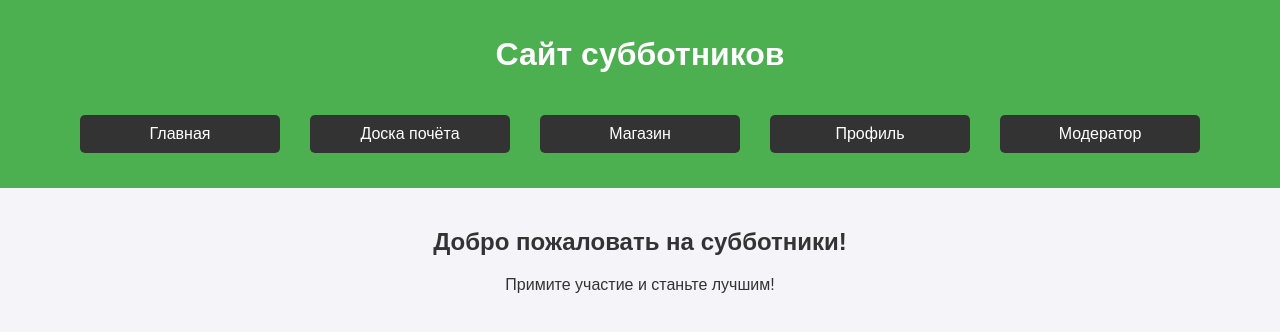
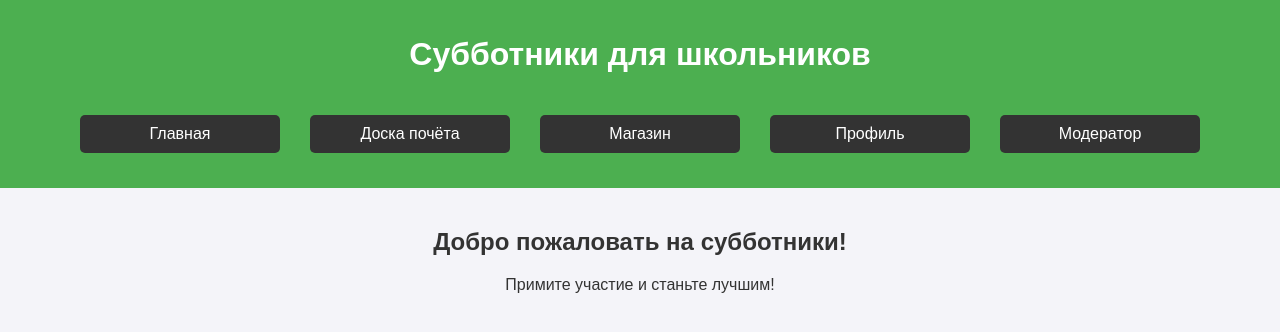
Before and after one commit to Subbotnikny/Sub, a plain HTML site: page index.html in a window 1280 px wide. Drawn offline with Linux system fonts and the light colour scheme.

Commit message:
Update index.html

```diff
--- a/index.html
+++ b/index.html
@@ -8,7 +8,7 @@
 </head>
 <body>
     <div class="header">
-        <h1>Сайт субботников</h1>
+        <h1>Субботники для школьников</h1>
         <nav>
     <button onclick="navigate('home')">Главная</button>
     <button onclick="navigate('leaderboard')">Доска почёта</button>
```
